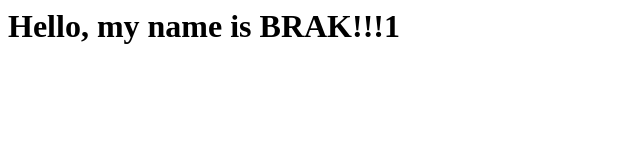
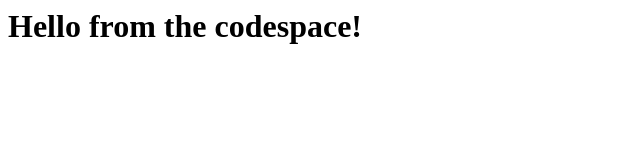
Before and after one commit to guirl/test-code-with-codespaces, a plain HTML site: page index.html in a window 1280 px wide. Shown: the whole page, without its empty margins (0-640 px from the left). Drawn offline with Linux system fonts and the light colour scheme.

Commit message:
Adding hello from the codespace!

```diff
--- a/index.html
+++ b/index.html
@@ -1,3 +1,3 @@
 <html>
-  <h1>Hello, my name is BRAK!!!1</h1>
+  <h1>Hello from the codespace!</h1>
 </html>
```
